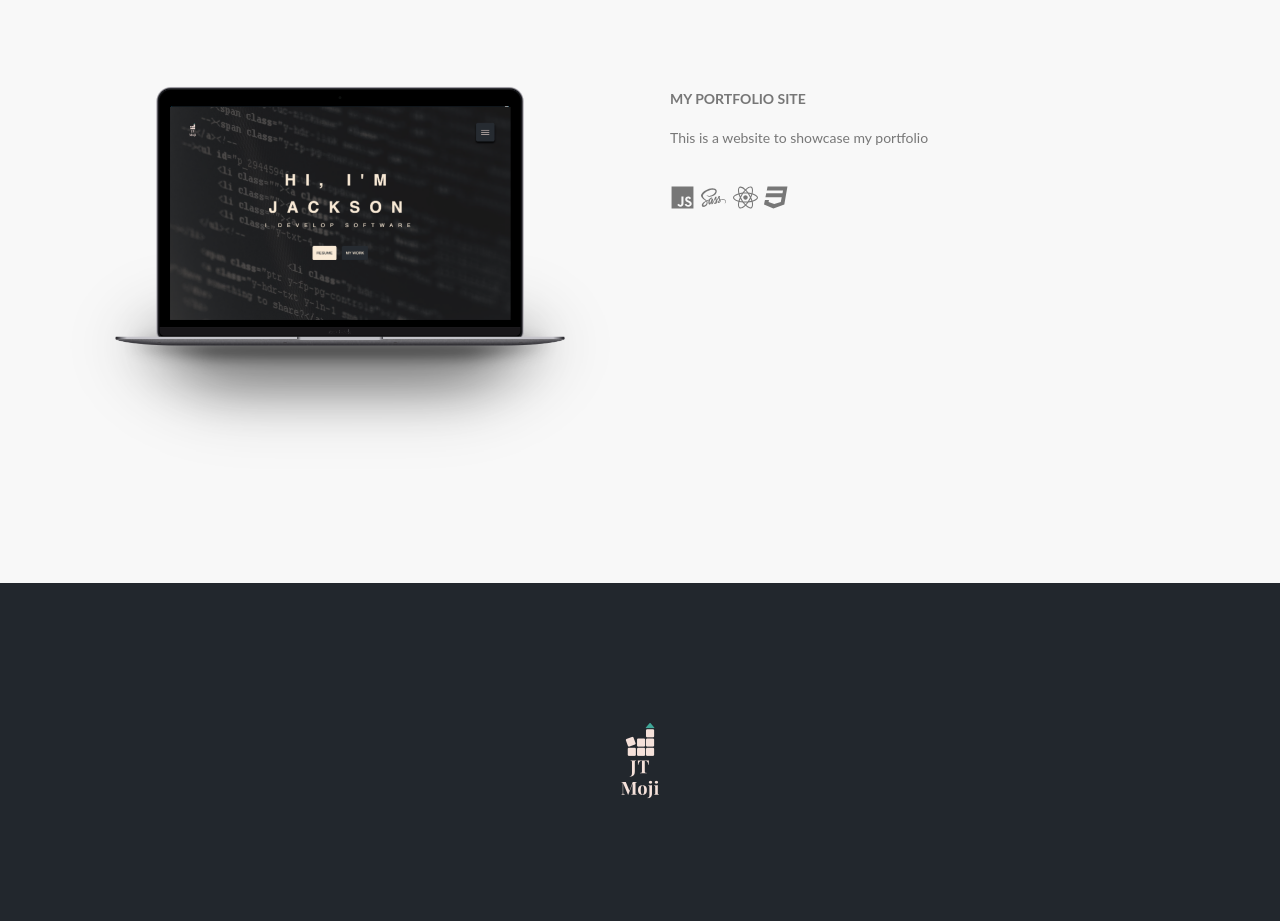
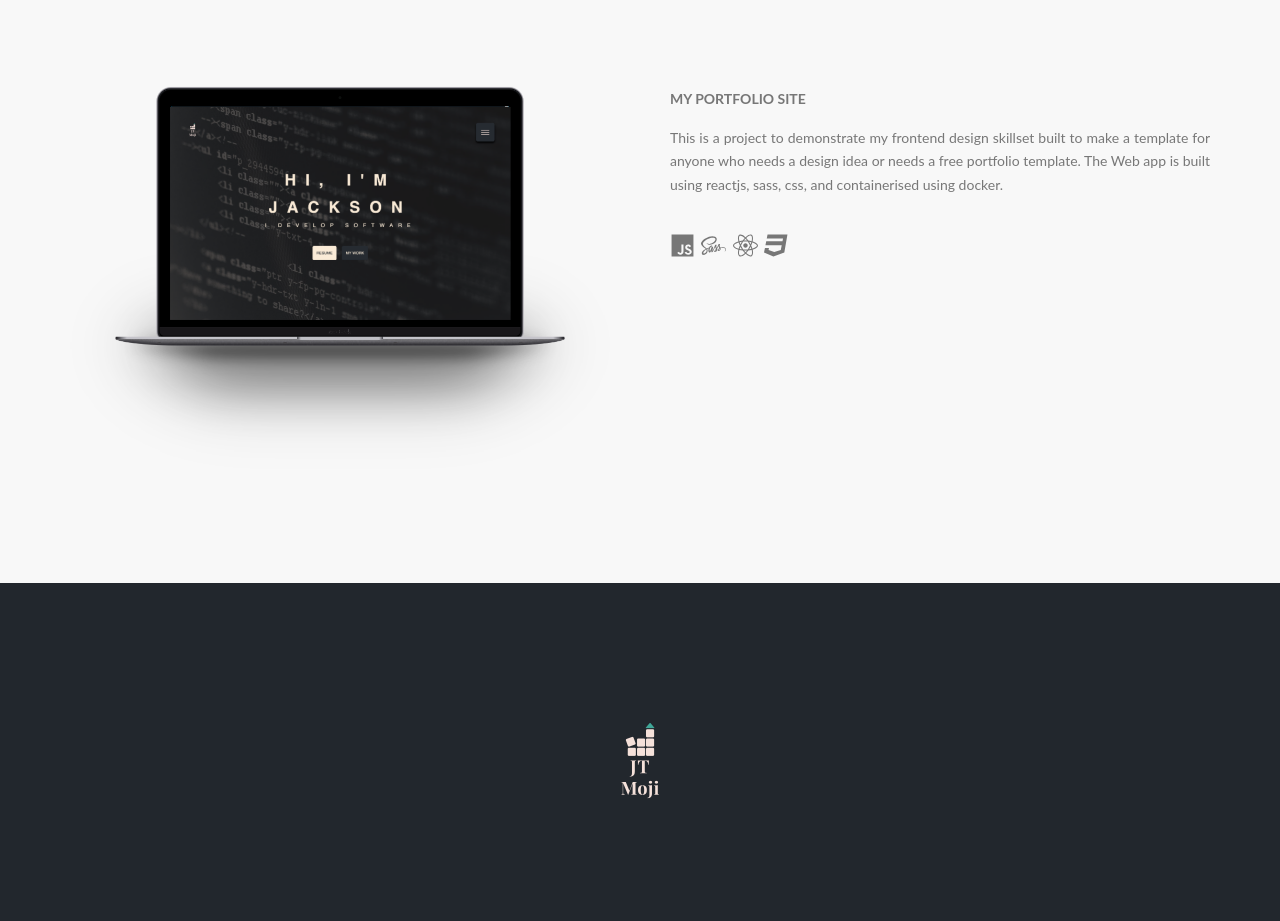
Before and after one commit to jacksonmoji/portfolio, a React (Create React App) app: page / in a window 1280 px wide. Shown: the part 5360-6281 px from the top of the page. Built offline with nearby package versions, Linux system fonts and the light colour scheme; a web font is replaced by a local one.

Commit message:
adding content for projects section

```diff
--- a/src/assets/Components/Portfolio.js
+++ b/src/assets/Components/Portfolio.js
@@ -63,7 +63,7 @@ class Portfolio extends Component {
           <div className="col-2-of-4">
           <h3 className="heading-tertiary u-margin-bottom-small">My Portfolio Site</h3>
             <p className="paragraph">
-              This is a website to showcase my portfolio
+            This is a project to demonstrate my frontend design skillset built to make a template for anyone who needs a design idea or needs a free portfolio template. The Web app is built using reactjs, sass, css, and containerised using docker.
             </p>
             <p className="skills__big">
               <FaJs /> <FaSass /> <FaReact /> <FaCss3 />
```
